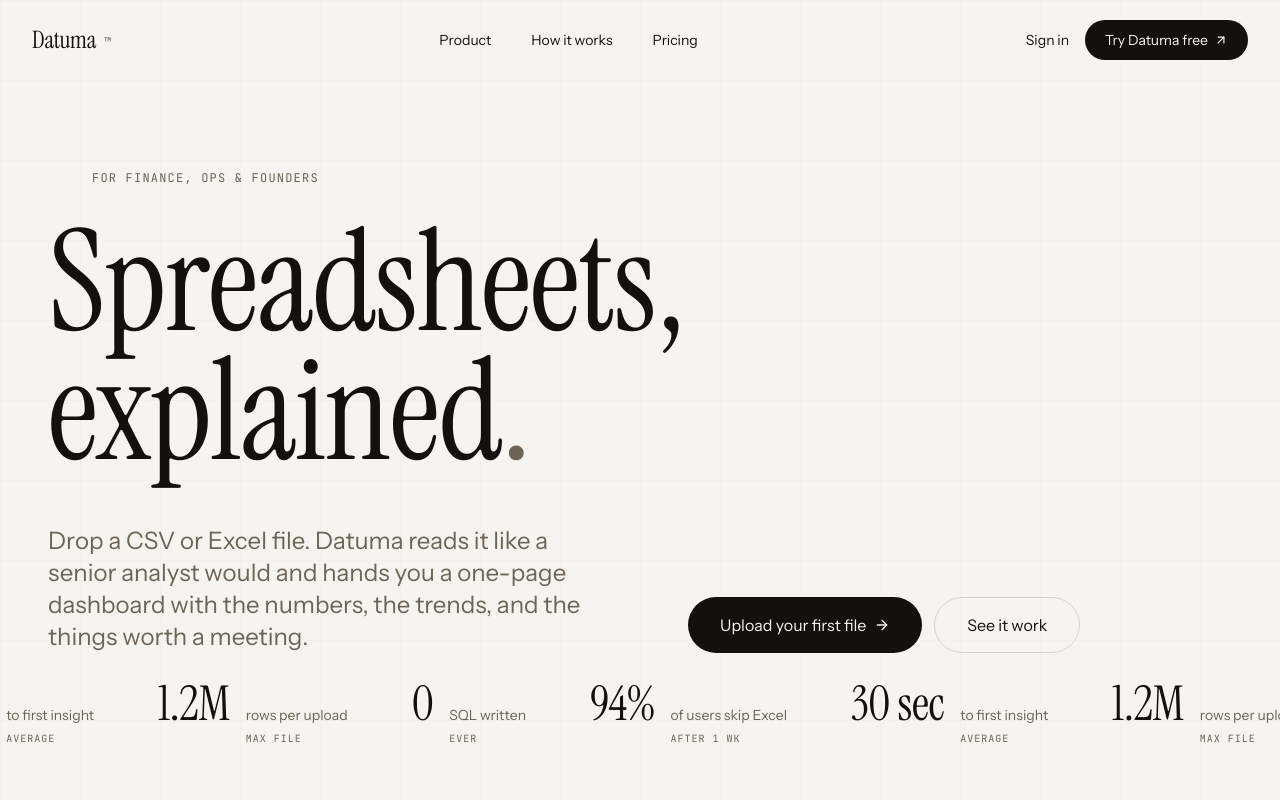
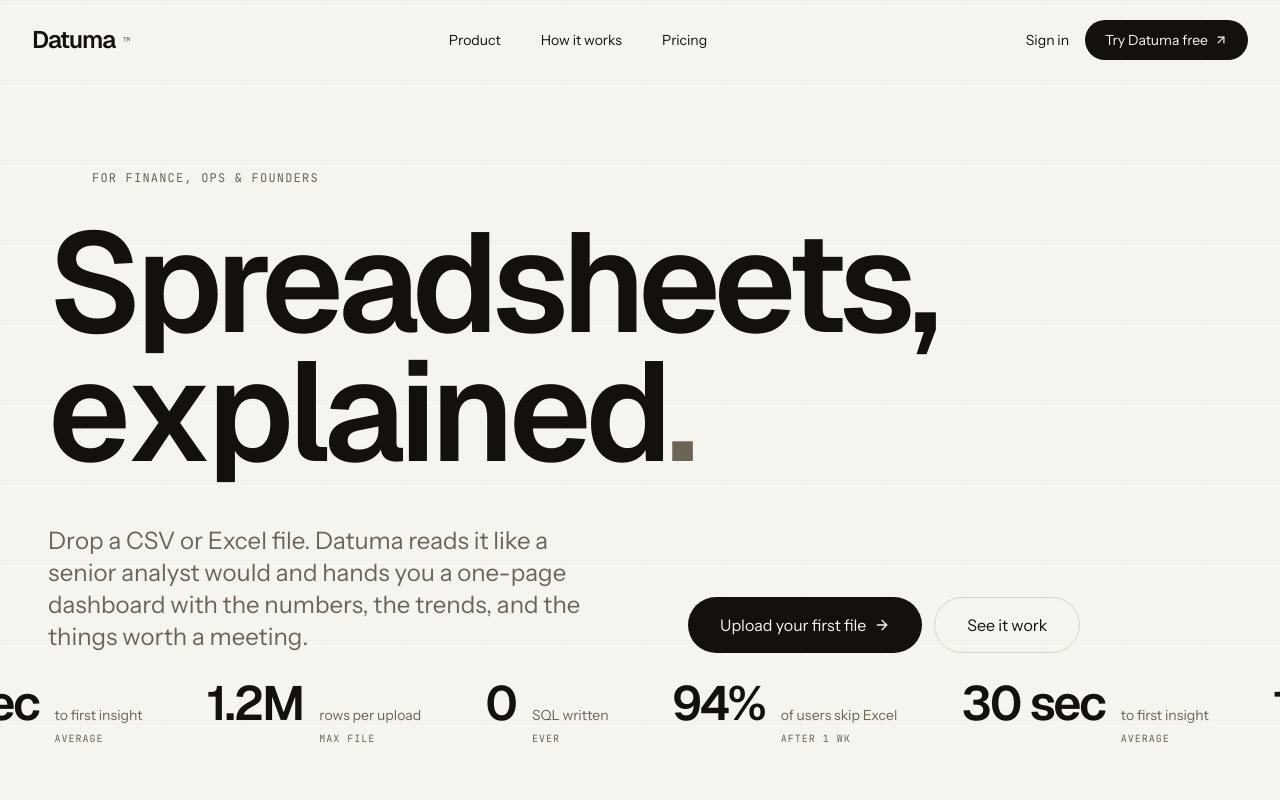
Before and after one commit to vzedo112/Datuma, a React (Create React App) app in the folder frontend/: page / in a window 1280 px wide. Shown: the top 800 px of the page. Built offline with nearby package versions, Linux system fonts and the light colour scheme.

Commit message:
Update font styles to use Geist and adjust letter spacing for improved typography

```diff
--- a/frontend/public/index.html
+++ b/frontend/public/index.html
@@ -12,7 +12,7 @@
     <link rel="preconnect" href="https://fonts.googleapis.com" />
     <link rel="preconnect" href="https://fonts.gstatic.com" crossorigin />
     <link
-      href="https://fonts.googleapis.com/css2?family=Instrument+Sans:wght@400;500;600&family=Instrument+Serif&family=JetBrains+Mono:wght@400;500&display=swap"
+      href="https://fonts.googleapis.com/css2?family=Geist:wght@400;500;600;700;800;900&family=Instrument+Sans:wght@400;500;600&family=JetBrains+Mono:wght@400;500&display=swap"
       rel="stylesheet"
     />
     <title>Datuma — Spreadsheets, briefed.</title>
--- a/frontend/src/index.css
+++ b/frontend/src/index.css
@@ -40,8 +40,9 @@
 
 @layer utilities {
   .font-display {
-    font-family: "Instrument Serif", Georgia, serif;
-    letter-spacing: -0.01em;
+    font-family: "Geist", "Inter", system-ui, sans-serif;
+    font-weight: 600;
+    letter-spacing: -0.045em;
   }
   .font-mono {
     font-family: "JetBrains Mono", ui-monospace, "SF Mono", Menlo, monospace;
--- a/frontend/tailwind.config.js
+++ b/frontend/tailwind.config.js
@@ -23,7 +23,7 @@
       },
       fontFamily: {
         sans: ["Instrument Sans", "system-ui", "sans-serif"],
-        display: ["Instrument Serif", "Georgia", "serif"],
+        display: ["Geist", "Inter", "system-ui", "sans-serif"],
         mono: ["JetBrains Mono", "ui-monospace", "monospace"],
       },
       borderRadius: {
```
